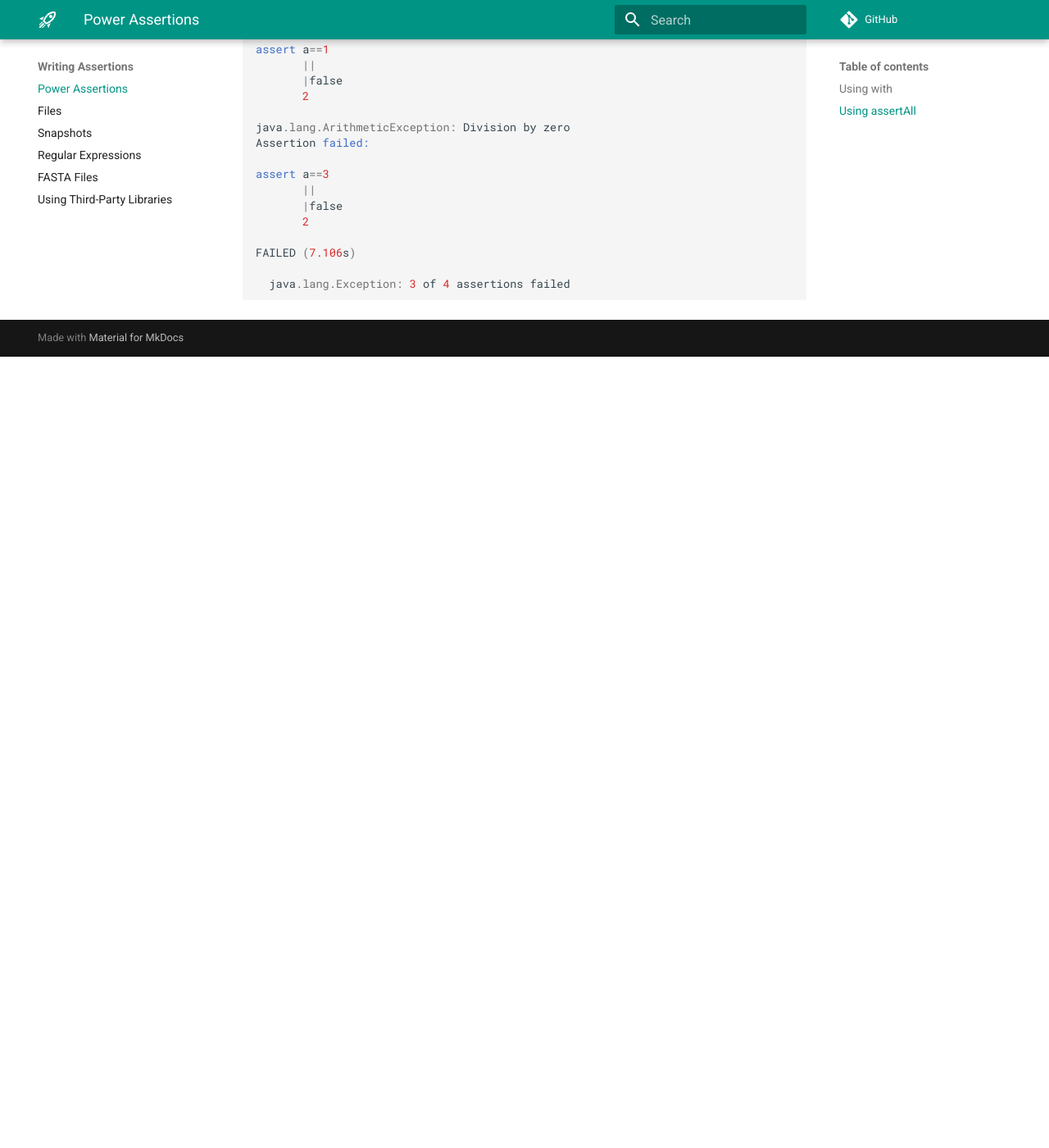
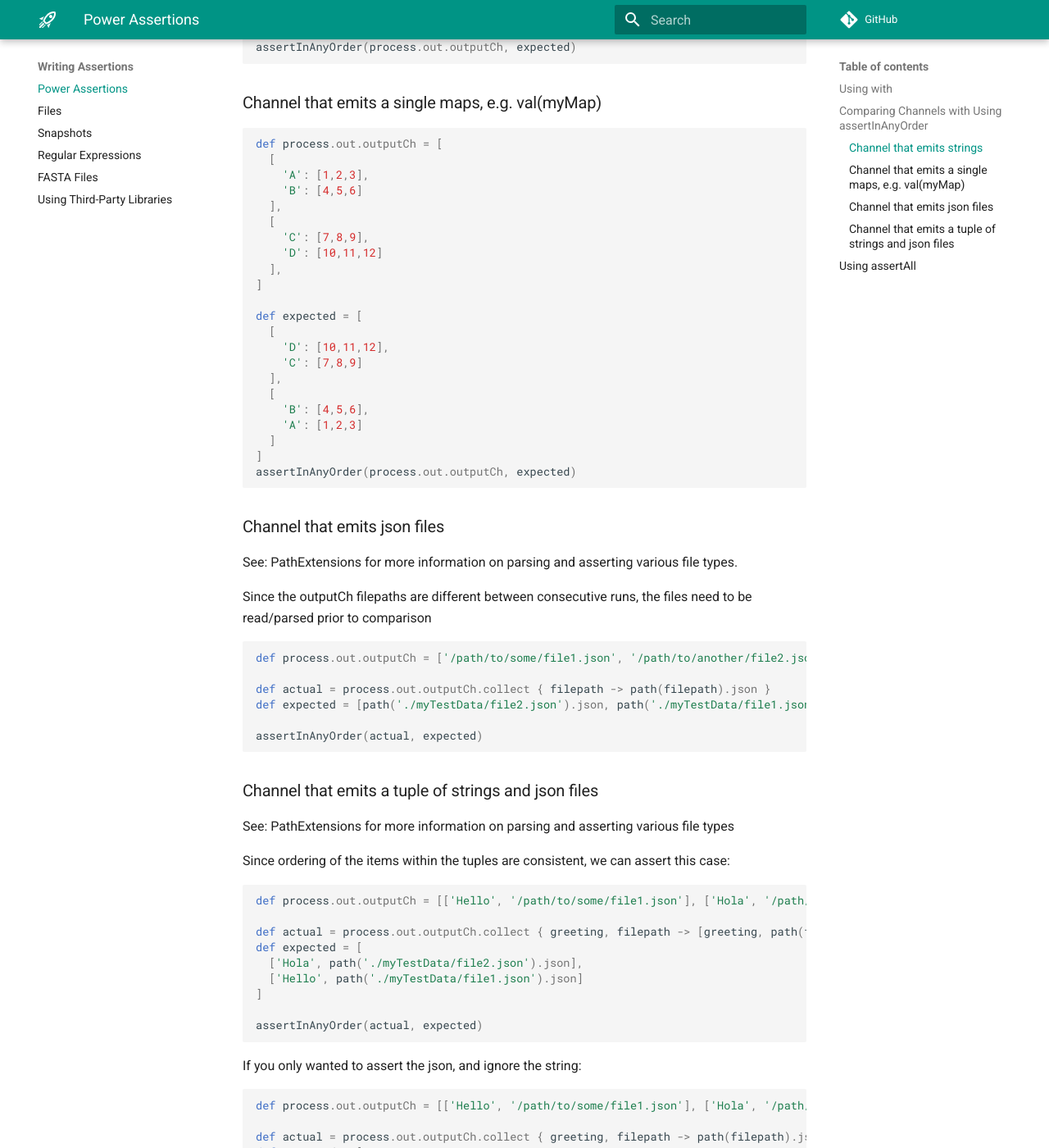
Before and after one commit to askimed/nf-test, an MkDocs documentation site: the page built from docs/assertions/assertions.md, in a window 1280 px wide and 1400 px high, scrolled down 1215 px. Shown: the whole window at 82% size. Built offline with MkDocs 1.6.1 and Material for MkDocs 9.7.7, drawn with Linux system fonts in a browser that asks for light colours; comment, search, counter and statistics services are not loaded; before the commit the page ends 1650 px from its top, so only the background shows below that; some of the changed text lies outside the part shown.

Commit message:
updating docs

````diff
--- a/docs/assertions/assertions.md
+++ b/docs/assertions/assertions.md
@@ -29,6 +29,118 @@ with(process.out.imputed_plink2) {
     }
 }
 ```
+
+## Comparing Channels with Using `assertInAnyOrder`
+
+A channel can emit (in any order) a single value or a tuple of values.
+
+Channels that emit a single item appear as a list of objects, eg: `process.out.outputCh = [a3, a1, a2, ...]`
+Channels that emit tuples appear as a list of lists which contain objects, eg: `process.out.outputCh = [[a2,b2], [a1,b1], ...]`
+
+Order agnostic assertions can be made using the method: `assertInAnyOrder(List<object> list1, List<object> list2)`
+
+### Channel that emits strings
+```groovy
+def process.out.outputCh = ['Hola', 'Hello', 'Bonjour']
+
+def expected = ['Bonjour', 'Hello', 'Hola']
+assertInAnyOrder(process.out.outputCh, expected)
+
+```
+
+### Channel that emits a single maps, e.g. val(myMap)
+```groovy
+def process.out.outputCh = [
+  [
+    'A': [1,2,3],
+    'B': [4,5,6]
+  ],
+  [
+    'C': [7,8,9],
+    'D': [10,11,12]
+  ],
+]
+
+def expected = [
+  [
+    'D': [10,11,12],
+    'C': [7,8,9]
+  ],
+  [
+    'B': [4,5,6],
+    'A': [1,2,3]
+  ]
+]
+assertInAnyOrder(process.out.outputCh, expected)
+
+```
+
+### Channel that emits json files
+
+See: PathExtensions for more information on parsing and asserting various file types.
+
+Since the outputCh filepaths are different between consecutive runs, the files need to be read/parsed prior to comparison
+
+```groovy
+def process.out.outputCh = ['/path/to/some/file1.json', '/path/to/another/file2.json']
+
+def actual = process.out.outputCh.collect { filepath -> path(filepath).json }
+def expected = [path('./myTestData/file2.json').json, path('./myTestData/file1.json').json]
+
+assertInAnyOrder(actual, expected)
+
+```
+
+### Channel that emits a tuple of strings and json files
+
+See: PathExtensions for more information on parsing and asserting various file types
+
+Since ordering of the items within the tuples are consistent, we can assert this case:
+
+```groovy
+def process.out.outputCh = [['Hello', '/path/to/some/file1.json'], ['Hola', '/path/to/another/file2.json']]
+
+def actual = process.out.outputCh.collect { greeting, filepath -> [greeting, path(filepath).json] }
+def expected = [
+  ['Hola', path('./myTestData/file2.json').json],
+  ['Hello', path('./myTestData/file1.json').json]
+]
+
+assertInAnyOrder(actual, expected)
+```
+
+If you only wanted to assert the json, and ignore the string:
+```groovy
+def process.out.outputCh = [['Hello', '/path/to/some/file1.json'], ['Hola', '/path/to/another/file2.json']]
+
+def actual = process.out.outputCh.collect { greeting, filepath -> path(filepath).json }
+def expected = [
+  path('./myTestData/file2.json').json,
+  path('./myTestData/file1.json').json
+]
+
+assertInAnyOrder(actual, expected)
+```
+
+If you only wanted to assert the strings and not the json files:
+```groovy
+def process.out.outputCh = [['Hello', '/path/to/some/file1.json'], ['Hola', '/path/to/another/file2.json']]
+
+def actual = process.out.outputCh.collect { greeting, filepath -> greeting }
+def expected = ['Hola', 'Hello']
+
+assertInAnyOrder(actual, expected)
+```
+
+If you only wanted to assert a single json file that occurs in one of the tuples:
+```groovy
+def process.out.outputCh = [['Hello', '/path/to/some/file1.json'], ['Hola', '/path/to/another/file2.json']]
+
+def actual = process.out.outputCh.collect { greeting, filepath -> path(filepath).json }
+
+assert actual.contains(path('./myTestData/file2.json').json)
+```
+
 
 ## Using `assertAll`
 `assertAll(Closure... closures)` ensures that all supplied closures do no throw exceptions. The number of failed closures is reported in the Exception message. This useful for efficient debugging
````
